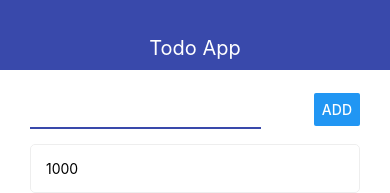
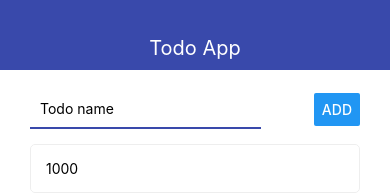
Before and after one commit to andrey-kudinov/react-native-first, a React Native app: screen / in a window 390 px wide. Shown: the top 193 px of the page. Built offline with nearby package versions, Linux system fonts and the light colour scheme.

Commit message:
update component

```diff
--- a/src/AddTodo.js
+++ b/src/AddTodo.js
@@ -1,13 +1,30 @@
-import { View, StyleSheet, TextInput, Button } from 'react-native'
+import { useState } from 'react'
+import { View, StyleSheet, TextInput, Button, Alert } from 'react-native'
 
 export const AddTodo = ({ onSubmit }) => {
+  const [value, setValue] = useState('')
+
   const handlePress = () => {
-    onSubmit('test todo')
+    if (value.trim()) {
+      onSubmit(value)
+      setValue('')
+    } else {
+      Alert.alert('Add something!')
+    }
   }
 
   return (
     <View style={styles.block}>
-      <TextInput style={styles.input}/>
+      <TextInput
+        style={styles.input}
+        // onChangeText={text => setValue(text)}
+        onChangeText={setValue}
+        value={value}
+        placeholder='Todo name'
+        autoCorrect={false}
+        autoCapitalize='none'
+        // keyboardType='...'
+      />
       <Button title='Add' onPress={handlePress}/>
     </View>
   )
```
